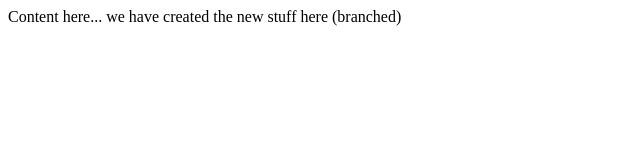
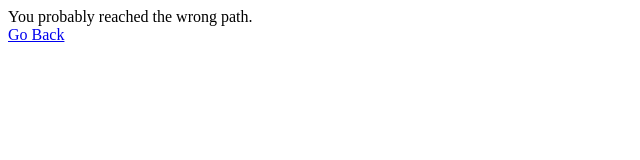
Before and after one commit to anupshinde/demos, a plain HTML site: page index.html in a window 1280 px wide. Shown: the whole page, without its empty margins (0-640 px from the left). Drawn offline with Linux system fonts and the light colour scheme.

Commit message:
Update index.html

```diff
--- a/index.html
+++ b/index.html
@@ -5,6 +5,8 @@
 	<title></title>
 </head>
 <body>
-	Content here... we have created the new stuff here (branched)
+	You probably reached the wrong path.
+	<br/>
+	<a href="http://www.anupshinde.com">Go Back</a>
 </body>
 </html>
```
